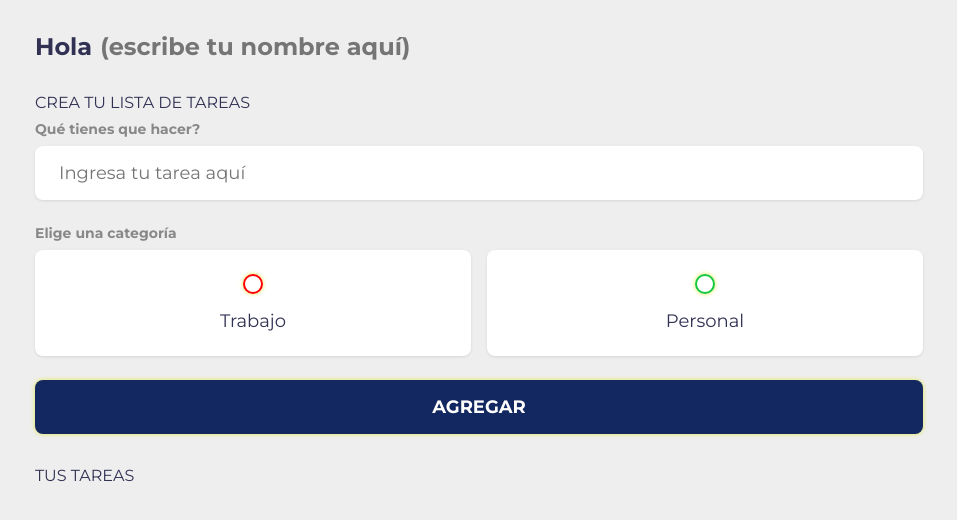
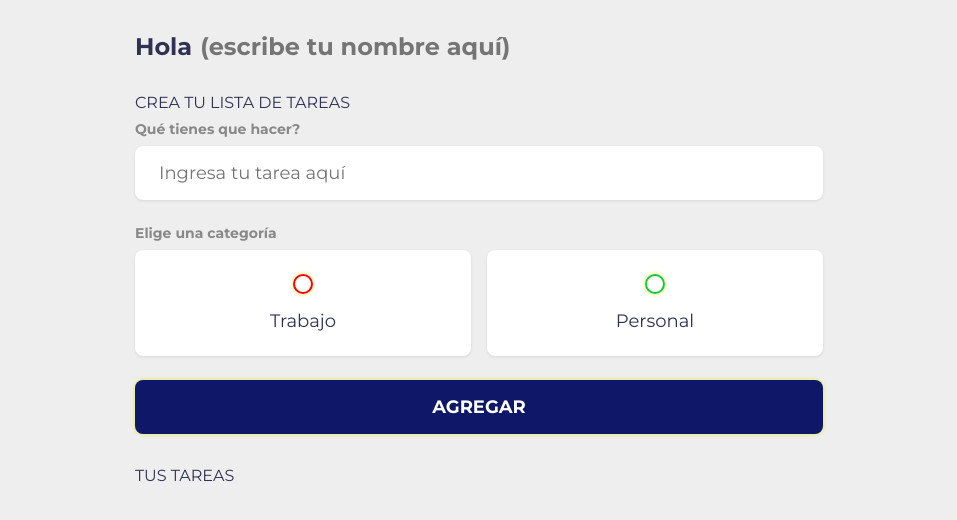
Before and after one commit to Marce3200/CRUD-Entrega-2, a plain HTML site: page index.html in a window 1536 px wide. Shown: the whole page, without its empty margins (289-1246 px from the left). Drawn offline with Linux system fonts and the light colour scheme.

Commit message:
modificacion media queries

```diff
--- a/style.css
+++ b/style.css
@@ -1,12 +1,12 @@
-/* Variables */
+/*variables todo el css*/
 :root {
-	--primary:#132861;
-	--business: #0284A8;
+	--primary:#0f1868;
+	--trabajo: #0284A8;
 	--personal: #13ca3b;
 	--light: #EEE;
 	--grey: #888;
 	--dark: #313154;
-	--danger: #ff5b57;
+	--danger: #e6514e;
 
 	--shadow: 0 1px 3px rgba(0, 0, 0, 0.1);
 
@@ -14,8 +14,6 @@
 	--personal-glow: 0px 0px 4px rgba(223, 234, 64, 0.986);
 }
 
-
-/* Resets */
 * {
 	margin: 0;
 	padding: 0;
@@ -31,7 +29,7 @@ input:not([type="radio"]):not([type="checkbox"]), button {
 	background: none;
 	cursor: initial;
 }
-/* End of Resets */
+
 
 body {
 	background: var(--light);
@@ -119,7 +117,7 @@ input[type="checkbox"] {
 	width: 20px;
 	height: 20px;
 	border-radius: 999px;
-	border: 2px solid var(--business);
+	border: 2px solid var(--trabajo);
 	box-shadow: var(--business-glow);
 }
 
@@ -137,8 +135,8 @@ input[type="checkbox"] {
 	opacity: 0;
 	width: 0px;
 	height: 0px;
-	background-color: var(--business);
-	box-shadow: var(--business-glow);
+	background-color: var(--trabajo);
+	box-shadow: var(--trabajo-glow);
 	border-radius: 999px;
 	transition: 0.2s ease-in-out;
 }
@@ -242,29 +240,19 @@ input:checked ~ .etiqueta::after {
 	color: var(--grey);
 }
 
-
-
-
-
 @media screen and  (min-width: 1000px){
-	.aplicacion{
-	margin-left: 200px;
-	margin-right: 200px;
-
-}
-}
-@media screen and  (min-width: 1500px){
-	.aplicacion{
-	margin-left: 600px;
-	margin-right: 600px;
-
-}
-}
-
-@media screen and  (min-width: 1500px){
 	.aplicacion{
 	margin-left: 300px;
 	margin-right: 300px;
 
 }
 }
+
+
+@media screen and  (min-width: 1500px){
+	.aplicacion{
+	margin-left: 400px;
+	margin-right: 400px;
+
+}
+}
```
Also changed, not shown: index.html (+0 -10 lines).
